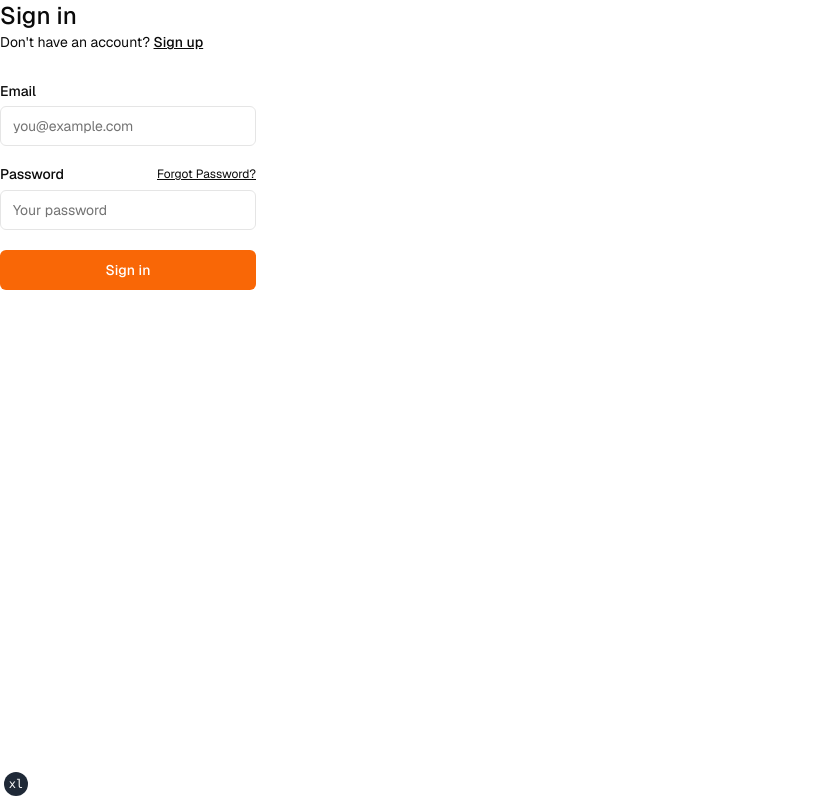
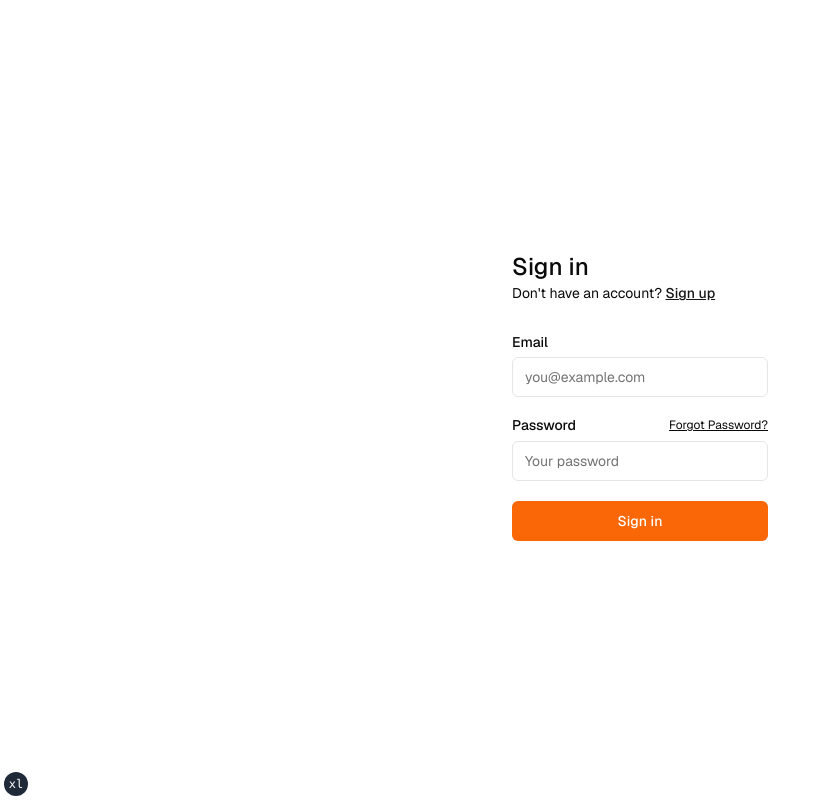
Before and after one commit to DavDeDev/mms, a Next.js app: page /sign-in in a window 1280 px wide. Shown: the whole page, without its empty margins (0-831 px from the left). Built offline with nearby package versions, Linux system fonts and the light colour scheme.

Commit message:
feat: improves sign-in and sign-up forms

```diff
--- a/app/(auth-pages)/layout.tsx
+++ b/app/(auth-pages)/layout.tsx
@@ -4,6 +4,7 @@ export default async function Layout({
 	children: React.ReactNode;
 }) {
 	return (
-		<div className="max-w-7xl flex flex-col gap-12 items-start">{children}</div>
+		// TODO: Center forms
+		<main className="h-screen flex items-center">{children}</main>
 	);
 }
--- a/app/(auth-pages)/sign-in/page.tsx
+++ b/app/(auth-pages)/sign-in/page.tsx
@@ -1,23 +1,35 @@
-import { signInAction } from "@/actions/auth-actions";
+import { signInAction } from "@/actions/auth-actions"; // Adjust the import based on your file structure
 import { FormMessage, type Message } from "@/components/form-message";
 import { SubmitButton } from "@/components/submit-button";
 import { Input } from "@/components/ui/input";
 import { Label } from "@/components/ui/label";
 import Link from "next/link";
 
-export default function Login({ searchParams }: { searchParams: Message }) {
+export default function SignIn({ searchParams }: { searchParams: Message }) {
+	if ("message" in searchParams) {
+		return (
+			<div className="w-full flex-1 flex items-center h-screen sm:max-w-md justify-center gap-2 p-4">
+				<FormMessage message={searchParams} />
+			</div>
+		);
+	}
 	return (
-		<form className="flex-1 flex flex-col min-w-64">
+		<form className="flex flex-col w-64 mx-auto">
 			<h1 className="text-2xl font-medium">Sign in</h1>
-			<p className="text-sm text-foreground">
+			<p className="text-sm text text-foreground">
 				Don't have an account?{" "}
-				<Link className="text-foreground font-medium underline" href="/sign-up">
+				<Link className="text-primary font-medium underline" href="/sign-up">
 					Sign up
 				</Link>
 			</p>
 			<div className="flex flex-col gap-2 [&>input]:mb-3 mt-8">
 				<Label htmlFor="email">Email</Label>
-				<Input name="email" placeholder="you@example.com" required />
+				<Input
+					name="email"
+					placeholder="you@example.com"
+					type="email"
+					required
+				/>
 				<div className="flex justify-between items-center">
 					<Label htmlFor="password">Password</Label>
 					<Link
@@ -31,9 +43,10 @@ export default function Login({ searchParams }: { searchParams: Message }) {
 					type="password"
 					name="password"
 					placeholder="Your password"
+					minLength={6}
 					required
 				/>
-				<SubmitButton pendingText="Signing In..." formAction={signInAction}>
+				<SubmitButton formAction={signInAction} pendingText="Signing in...">
 					Sign in
 				</SubmitButton>
 				<FormMessage message={searchParams} />
--- a/app/(auth-pages)/sign-up/page.tsx
+++ b/app/(auth-pages)/sign-up/page.tsx
@@ -15,7 +15,7 @@ export default function Signup({ searchParams }: { searchParams: Message }) {
 	}
 
 	return (
-		<form className="flex flex-col min-w-64 max-w-64 mx-auto">
+		<form className="flex flex-col w-64 mx-auto">
 			<h1 className="text-2xl font-medium">Sign up</h1>
 			<p className="text-sm text text-foreground">
 				Already have an account?{" "}
```
